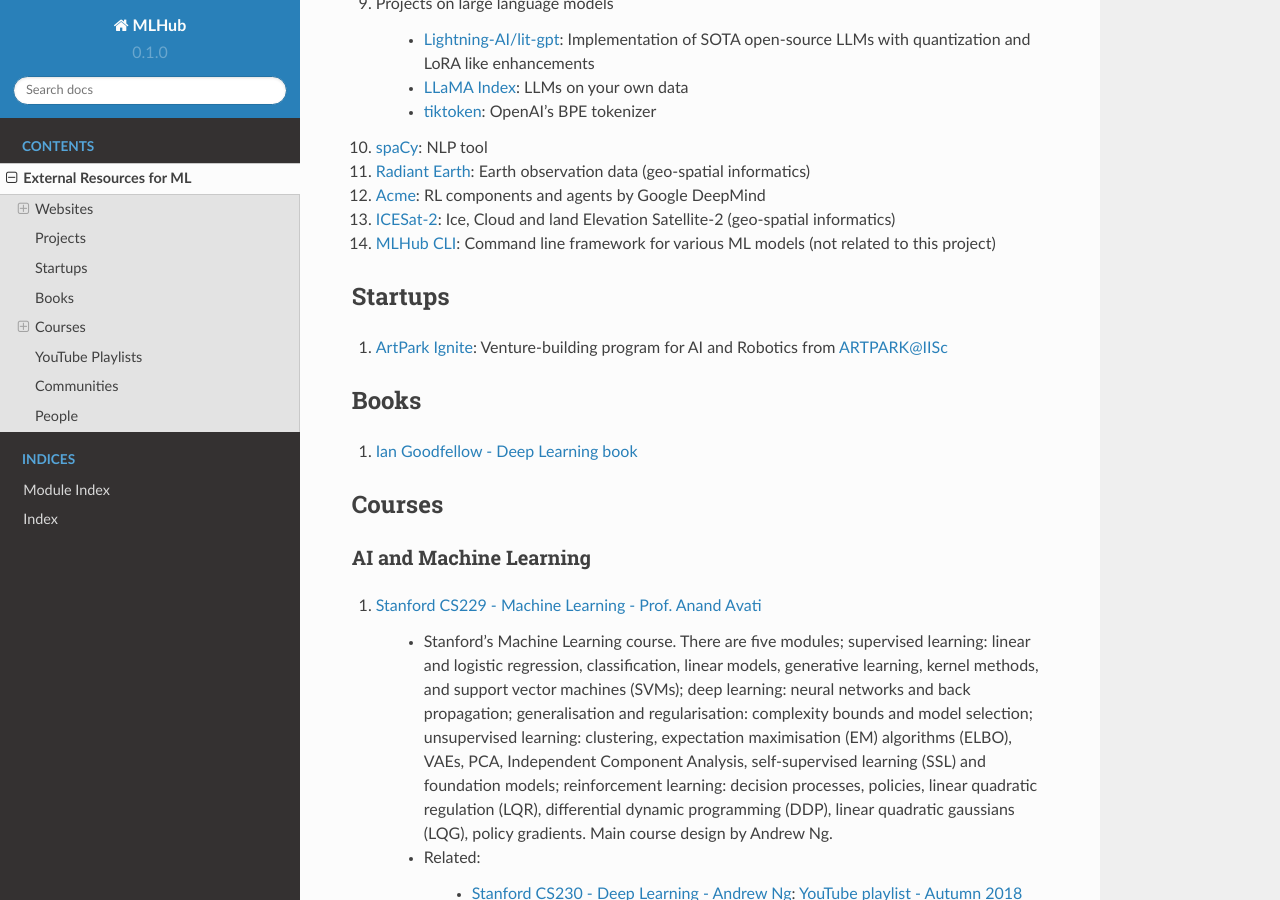
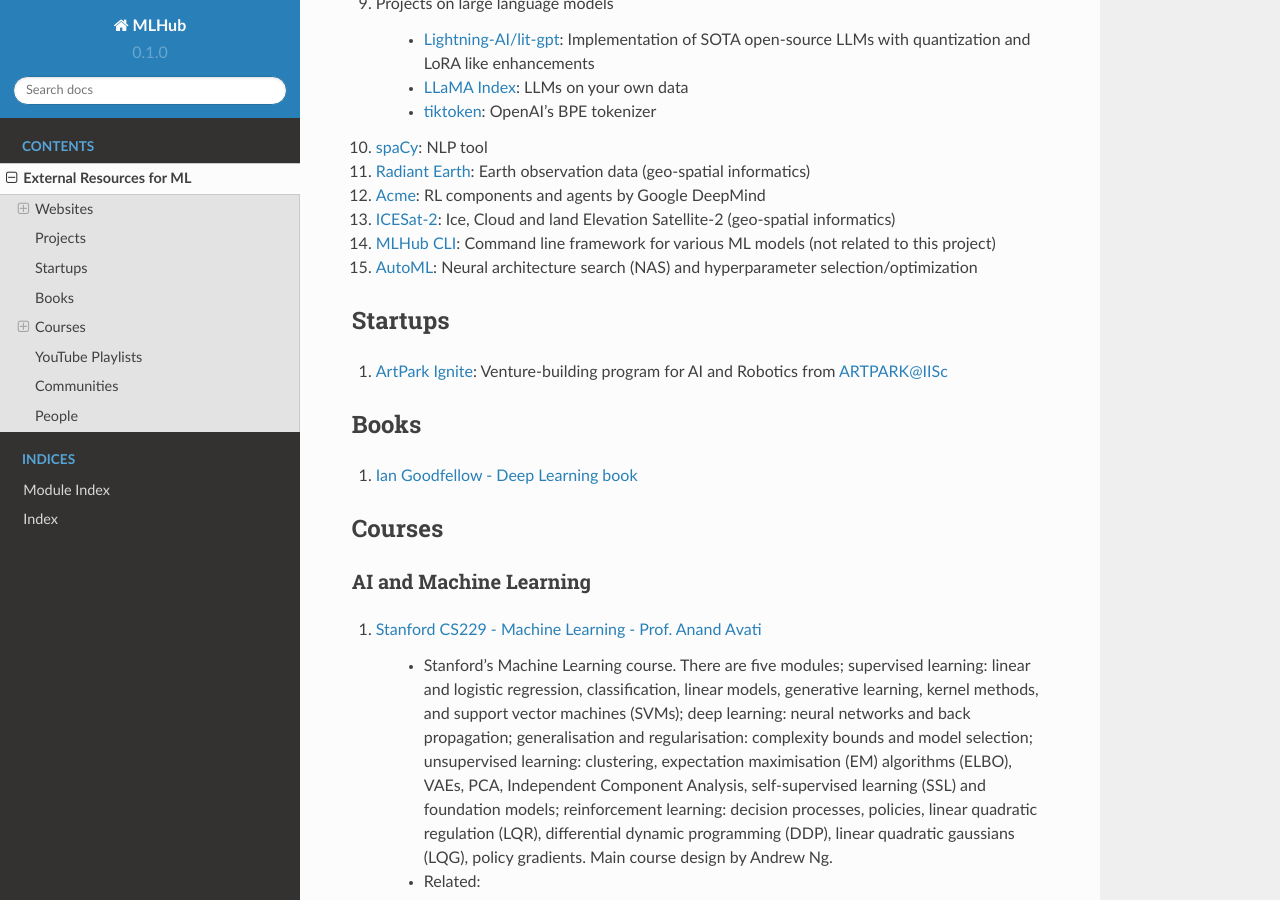
Before and after one commit to TheProjectsGuy/MLHub, a Sphinx documentation site: the page built from docs/resources.rst, in a window 1280 px wide and 900 px high, scrolled down 2175 px. Built offline with Sphinx 7.4.7 and the Read the Docs theme 2.0.0, drawn with Linux system fonts in a browser that asks for light colours.

Commit message:
Added AutoML

```diff
--- a/docs/resources.rst
+++ b/docs/resources.rst
@@ -82,6 +82,7 @@
 #. `Acme <https://dm-acme.readthedocs.io/en/latest/>`_: RL components and agents by Google DeepMind
 #. `ICESat-2 <https://icesat-2.gsfc.nasa.gov/>`_: Ice, Cloud and land Elevation Satellite-2 (geo-spatial informatics)
 #. `MLHub CLI <https://mlhub.readthedocs.io/en/latest/>`_: Command line framework for various ML models (not related to this project)
+#. `AutoML <https://www.automl.org/>`_: Neural architecture search (NAS) and hyperparameter selection/optimization
 
 Startups
 --------
```
